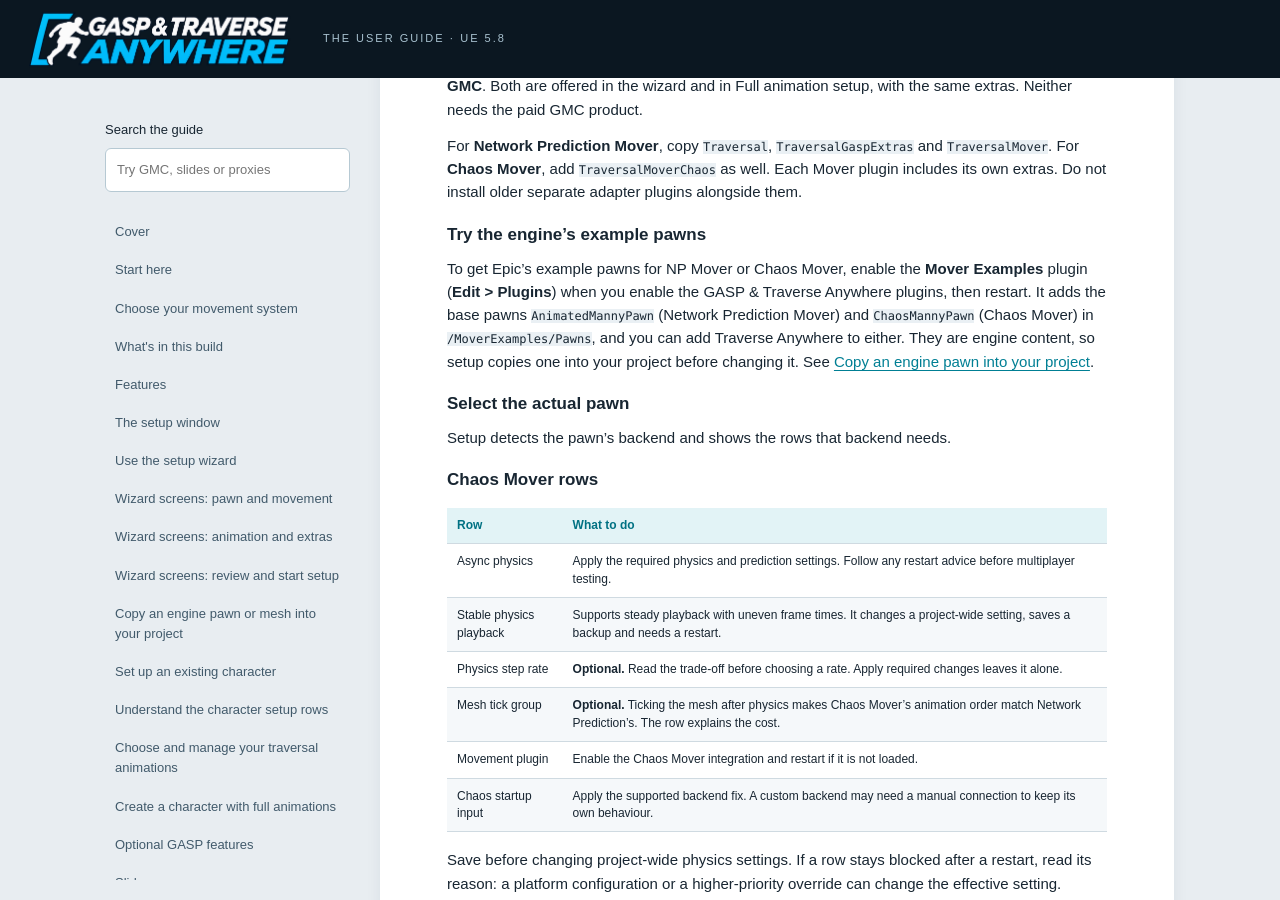
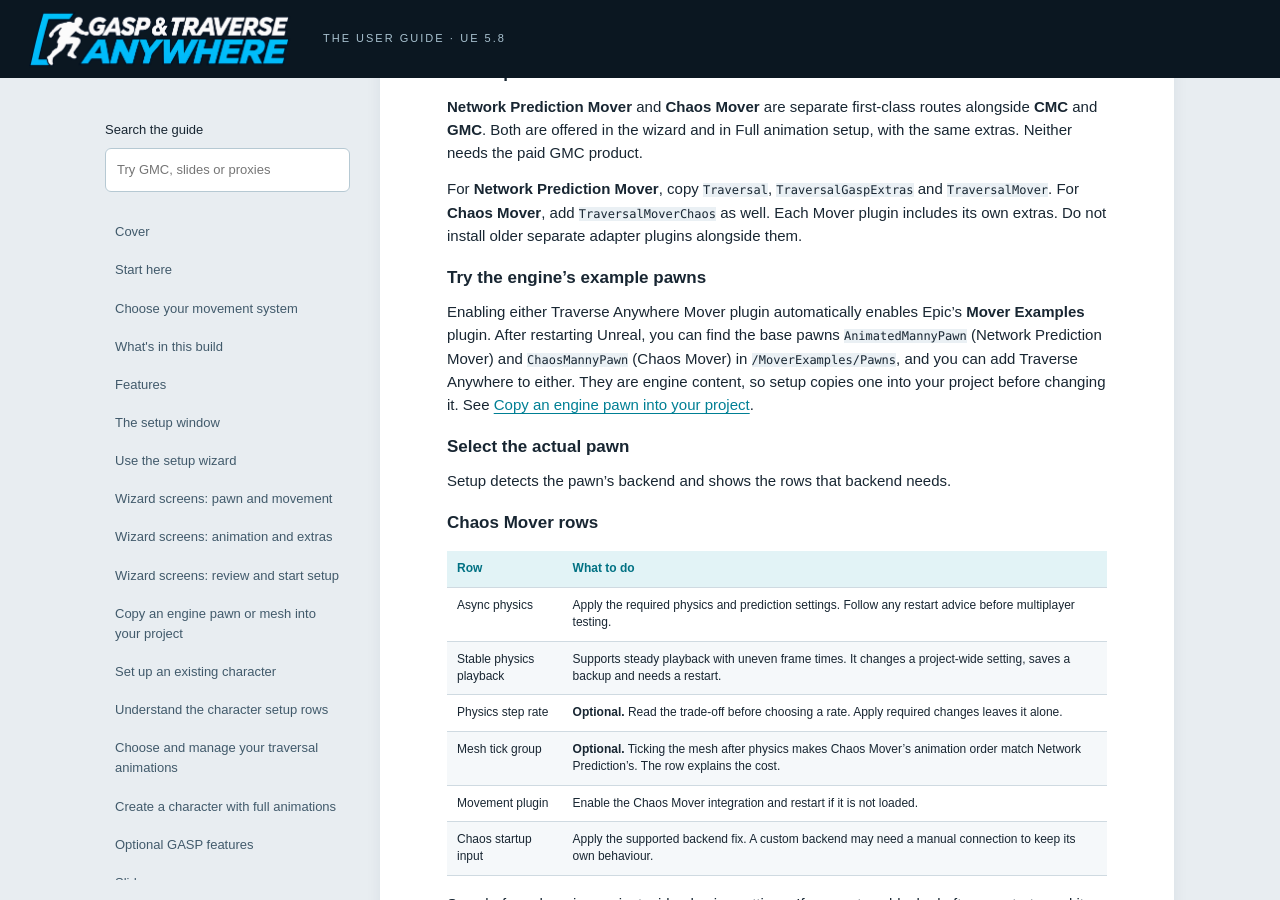
Before and after one commit to Dr-Rank/traverse-anywhere-guide, a Jekyll site: the page built from index.md, in a window 1280 px wide and 900 px high, scrolled down 49881 px. Built offline with Jekyll 4.4.1, drawn with Linux system fonts in a browser that asks for light colours; some of the changed text lies outside the part shown.

Commit message:
Document automatic Mover Examples activation

```diff
--- a/_includes/guide/copy-into-project.md
+++ b/_includes/guide/copy-into-project.md
@@ -7,7 +7,7 @@ There are two cases:
 
 ## Find the engine example pawns
 
-1. Enable the **Mover Examples** plugin (**Edit > Plugins**) and restart.
+1. Enable your Traverse Anywhere Mover plugin (**Edit > Plugins**) and restart. Unreal enables **Mover Examples** automatically.
 2. In the Content Browser, open **Settings** and turn on **Show Engine Content** and **Show Plugin Content**. The pawns are in `/MoverExamples/Pawns`: `AnimatedMannyPawn` (Network Prediction Mover) and `ChaosMannyPawn` (Chaos Mover).
 3. In setup's own pawn picker, open the picker's settings (the cog beside its search box) and tick **Engine Content** and **Plugin Content**. The Mover examples come from an engine plugin, so **Plugin Content alone is not enough**.
 
--- a/_includes/guide/start-here.md
+++ b/_includes/guide/start-here.md
@@ -36,7 +36,7 @@ Prepare your character, then right-click a static mesh and choose **Make Travers
 
 3. Open the project and let it compile. Under **Edit > Plugins**, check that **GASP & Traverse Anywhere** and the backend plugins you copied are enabled, then restart if Unreal asks.
 
-   <div class="notice"><strong>Using NP Mover or Chaos Mover?</strong> While you are in <strong>Edit &gt; Plugins</strong>, also enable Epic's <strong>Mover Examples</strong> plugin. It adds Epic's example base pawns, <code>AnimatedMannyPawn</code> (Network Prediction Mover) and <code>ChaosMannyPawn</code> (Chaos Mover), in <code>/MoverExamples/Pawns</code>. You can add Traverse Anywhere to either one: setup copies it into your project first. See <a href="#use-mover">Use NP Mover or Chaos Mover</a>.</div>
+   <div class="notice"><strong>Using NP Mover or Chaos Mover?</strong> Enabling either Traverse Anywhere Mover plugin also enables Epic’s <strong>Mover Examples</strong> plugin. After restarting Unreal, you can find the example base pawns, <code>AnimatedMannyPawn</code> (Network Prediction Mover) and <code>ChaosMannyPawn</code> (Chaos Mover), in <code>/MoverExamples/Pawns</code>. You can add Traverse Anywhere to either one: setup copies it into your project first. See <a href="#use-mover">Use NP Mover or Chaos Mover</a>.</div>
 
 4. For animation imports, have a separately obtained, extracted **Unreal Engine 5.8 Game Animation Sample (GASP)** project on disk. You select its folder as the **GASP project** in setup. You can save it in **Editor Preferences > Plugins > Traverse Anywhere Import**.
 
--- a/_includes/guide/test-and-troubleshoot.md
+++ b/_includes/guide/test-and-troubleshoot.md
@@ -10,7 +10,7 @@ Use a simple block in a clear level. Try walking, running and sprinting approach
 | *Plugin 'TraversalCMCExtras' (or TraversalMoverExtras, TraversalGMCExtras) could not be found* | Left over from an earlier tester build. Disable it when asked, and delete its folder from your project's Plugins folder: its contents are now in `TraversalGaspExtras`, `TraversalMover` or `TraversalGMC`. |
 | A row says **Needs attention** | Read its text: usually another row must be applied first, or the asset is read-only. Apply the earlier row, then **Check again**. |
 | A row says a pawn or mesh is **engine content** | Engine and plugin content is read-only. For an engine pawn, use **Copy into my project** ([how](#copy-into-project)). For a project pawn whose *mesh* is engine content, give the pawn a mesh from your project, or build a new pawn in Full animation setup, which copies the mesh first. |
-| The Mover example pawns are missing from the pawn picker | Enable the Mover Examples plugin, then in the picker's settings tick **Engine Content** as well as **Plugin Content**. |
+| The Mover example pawns are missing from the pawn picker | Restart Unreal after enabling your Traverse Anywhere Mover plugin. In the picker’s settings, turn on **Engine Content** and **Plugin Content**. In older plugin versions, enable **Mover Examples** manually. |
 | The Message Log opens during a copy | Normal. Unreal checks the copies as they are saved. See [What Unreal shows while it copies](#copy-into-project). |
 | Extras are not offered | Extras are built into **new** pawns only. Choose a new pawn in the wizard, or tick them in Full animation setup. An amber line under the checkboxes gives any reason one cannot be generated. |
 | *Your pawn moves with X, not Y* | The movement system you chose does not match the pawn. Choose the pawn's own movement system, choose a pawn that uses the one you want, or set up a new pawn from a mesh. |
--- a/_includes/guide/use-mover.md
+++ b/_includes/guide/use-mover.md
@@ -6,7 +6,7 @@ For **Network Prediction Mover**, copy `Traversal`, `TraversalGaspExtras` and `T
 
 ## Try the engine's example pawns
 
-To get Epic's example pawns for NP Mover or Chaos Mover, enable the **Mover Examples** plugin (**Edit > Plugins**) when you enable the GASP & Traverse Anywhere plugins, then restart. It adds the base pawns `AnimatedMannyPawn` (Network Prediction Mover) and `ChaosMannyPawn` (Chaos Mover) in `/MoverExamples/Pawns`, and you can add Traverse Anywhere to either. They are engine content, so setup copies one into your project before changing it. See [Copy an engine pawn into your project](#copy-into-project).
+Enabling either Traverse Anywhere Mover plugin automatically enables Epic’s **Mover Examples** plugin. After restarting Unreal, you can find the base pawns `AnimatedMannyPawn` (Network Prediction Mover) and `ChaosMannyPawn` (Chaos Mover) in `/MoverExamples/Pawns`, and you can add Traverse Anywhere to either. They are engine content, so setup copies one into your project before changing it. See [Copy an engine pawn into your project](#copy-into-project).
 
 ## Select the actual pawn
 
```
